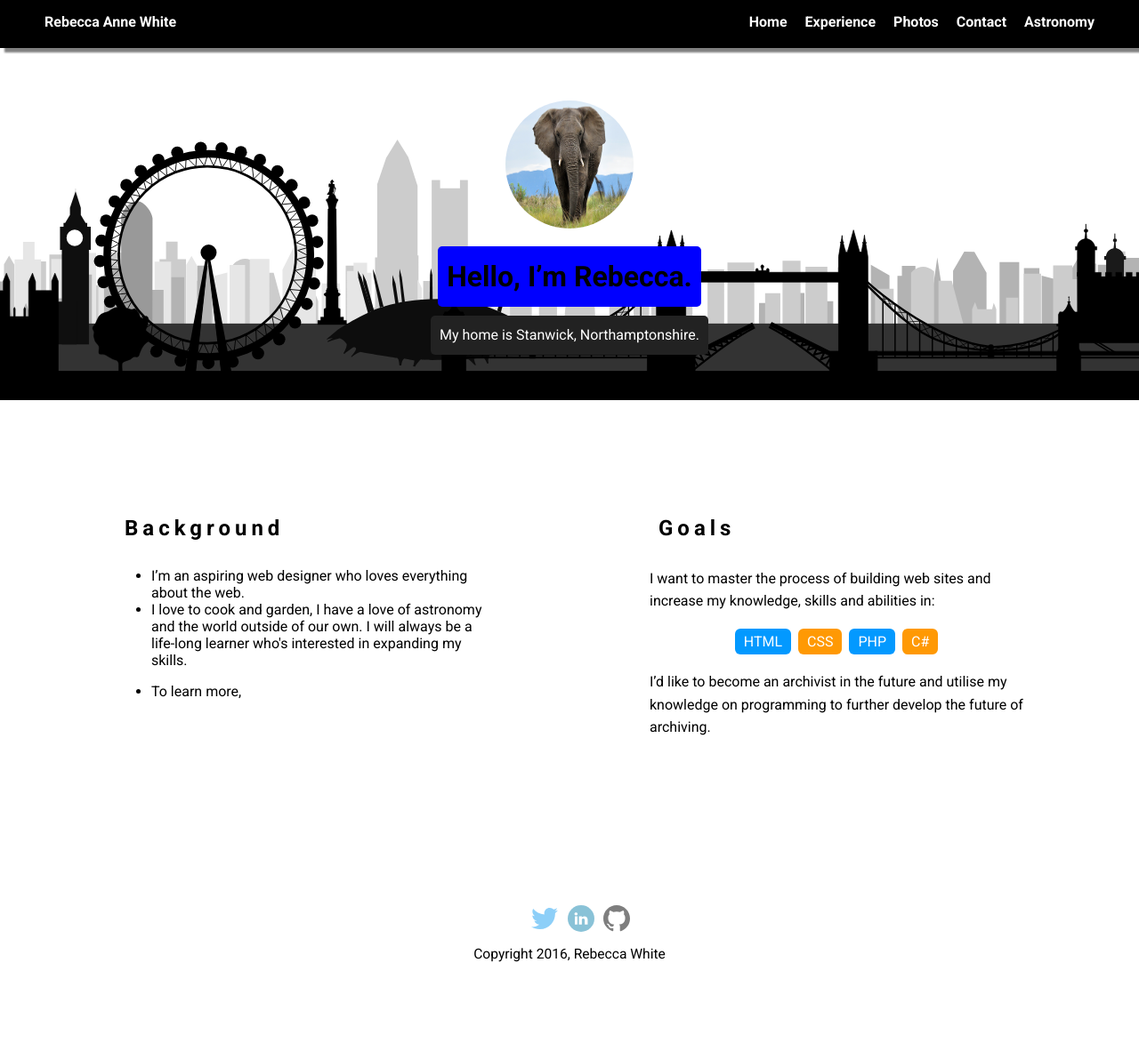
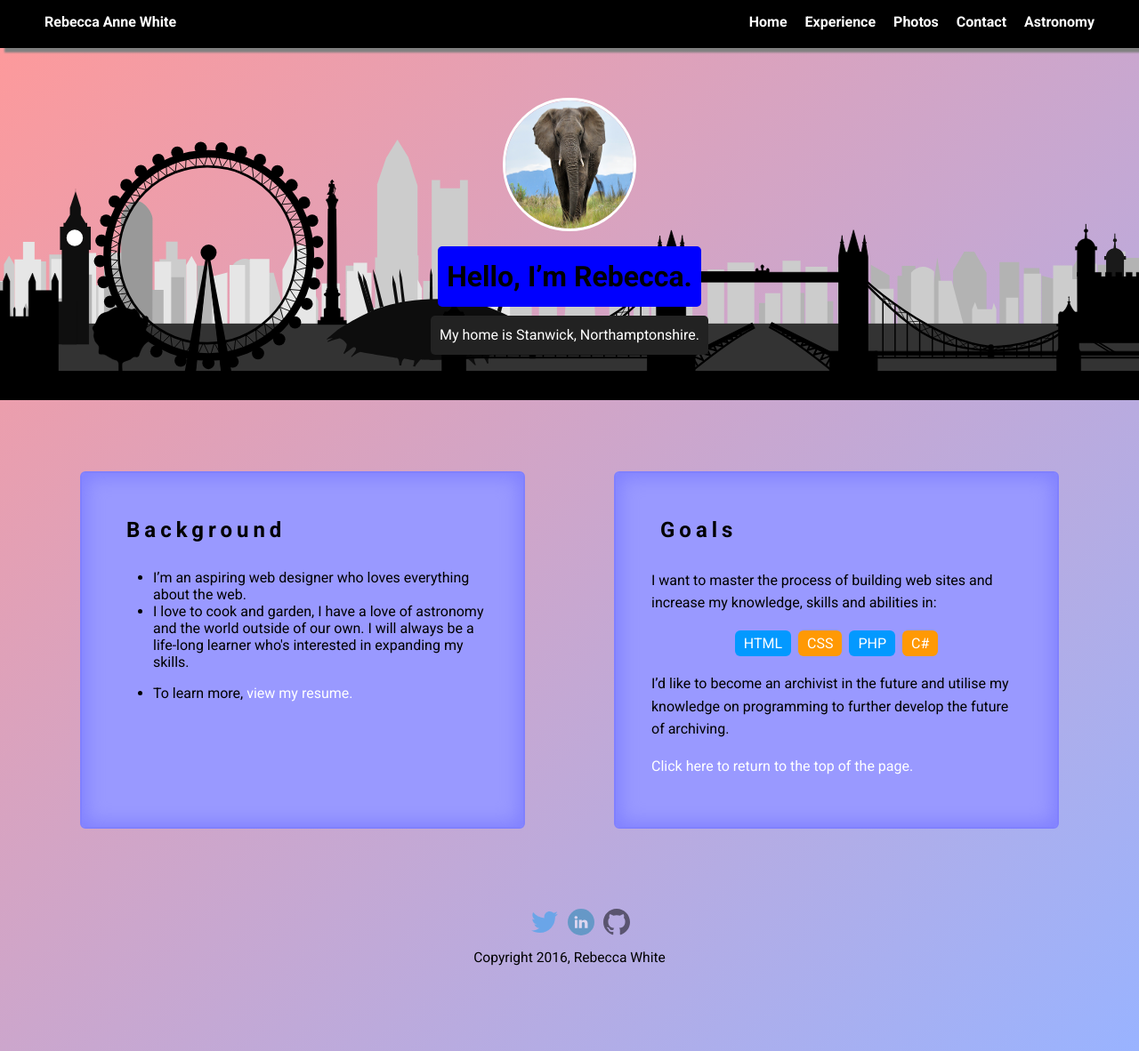
Before and after one commit to rebeccawhite99/gittesting, a PHP site: page / in a window 1280 px wide. Shown: the whole page at 89% size. Before the commit the page ends 1082 px from the top, so only its background shows below. Run offline with PHP 8.4, Linux system fonts and the light colour scheme; some web fonts are replaced.

Commit message:
Hopefully fixed now

```diff
--- a/sass/style.scss
+++ b/sass/style.scss
@@ -6,19 +6,12 @@
   box-sizing: border-box;
 }
 
-@keyframes AnimationName {
-  0%{background-position: 78% 0%}
-  50%{background-position:23% 100%}
-  100%{background-position:78% 0%}
-}
-
 body {
   margin: 0;
   padding: 0;
   text-align: center;
   font-family: 'Roboto', sans-serif;
-  //color: #222;
-  background: linear-gradient(320edg, #ff0000, #324fde);
+  background: linear-gradient(to right bottom, #FF9999, #99B3FF);
 }
 /* Link Styles */
 
@@ -97,13 +90,15 @@
   padding: 20px 40px 40px;
   max-width: 500px;
   text-align: left;
-  background: #fff;
-  /*border-bottom: 4px solid #ccc;*/
+  background: #9999FF;
+  border: 2px solid #8080FF;
   border-radius: 6px;
+  box-shadow: inset 0 0 20px 5px #8080FF;
 }
 .card:hover {
   transform: scale(1.01);
-
+  box-shadow: 10px 10px 5px grey;
+  box-shadow: inset 0 0 20px 5px #8080FF;
 }
 
 .card-title{
--- a/style.css
+++ b/style.css
@@ -1,21 +1,13 @@
 /* Global Layout Set-up */
 * {
   box-sizing: border-box; }
-
-@keyframes AnimationName {
-  0% {
-    background-position: 78% 0%; }
-  50% {
-    background-position: 23% 100%; }
-  100% {
-    background-position: 78% 0%; } }
 
 body {
   margin: 0;
   padding: 0;
   text-align: center;
   font-family: 'Roboto', sans-serif;
-  background: linear-gradient(320edg, #ff0000, #324fde); }
+  background: linear-gradient(to right bottom, #FF9999, #99B3FF); }
 
 /* Link Styles */
 a {
@@ -90,12 +82,15 @@
   padding: 20px 40px 40px;
   max-width: 500px;
   text-align: left;
-  background: #fff;
-  /*border-bottom: 4px solid #ccc;*/
-  border-radius: 6px; }
+  background: #9999FF;
+  border: 2px solid #8080FF;
+  border-radius: 6px;
+  box-shadow: inset 0 0 20px 5px #8080FF; }
 
 .card:hover {
-  transform: scale(1.01); }
+  transform: scale(1.01);
+  box-shadow: 10px 10px 5px grey;
+  box-shadow: inset 0 0 20px 5px #8080FF; }
 
 .card-title {
   text-align: center;
```
